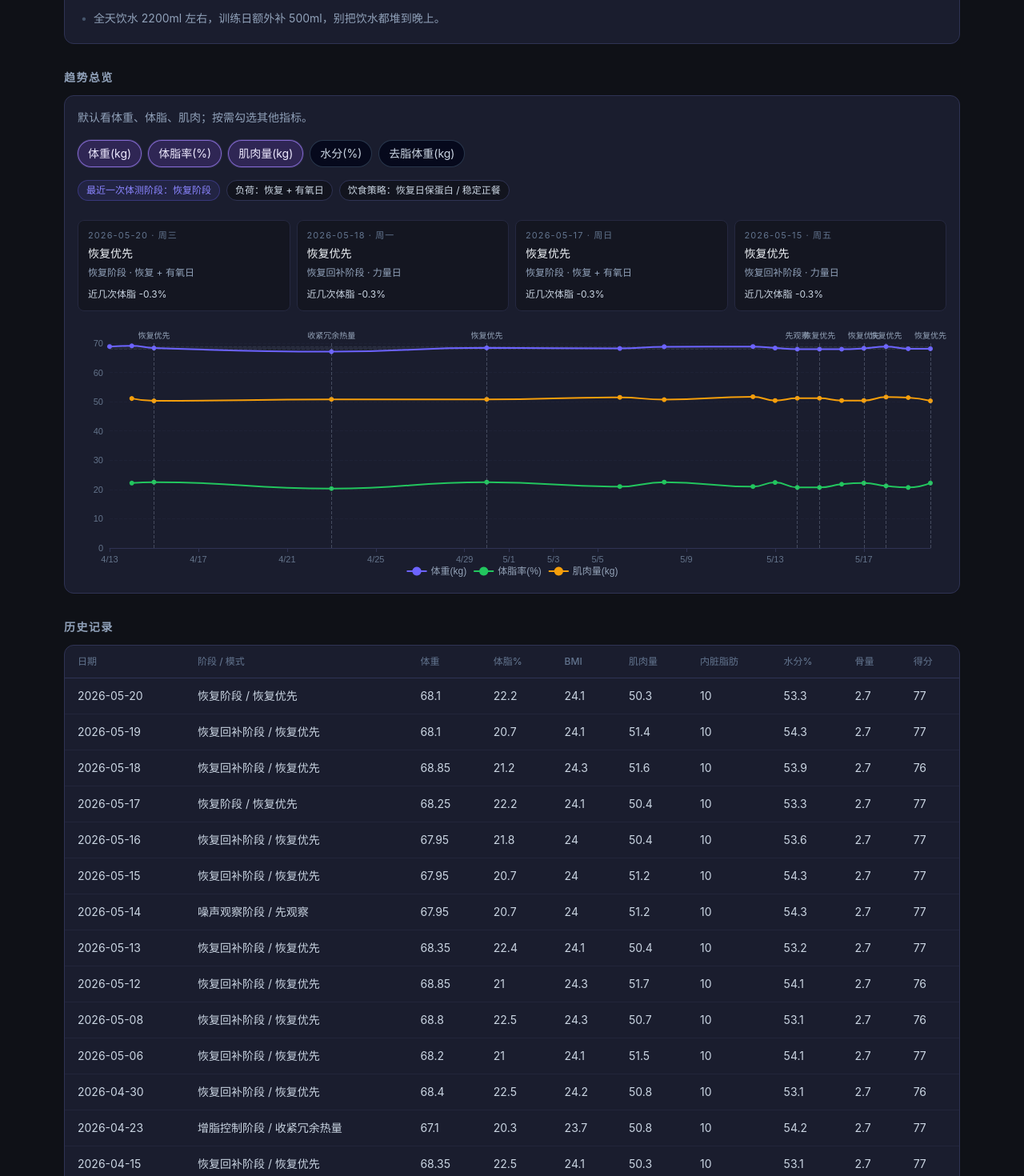
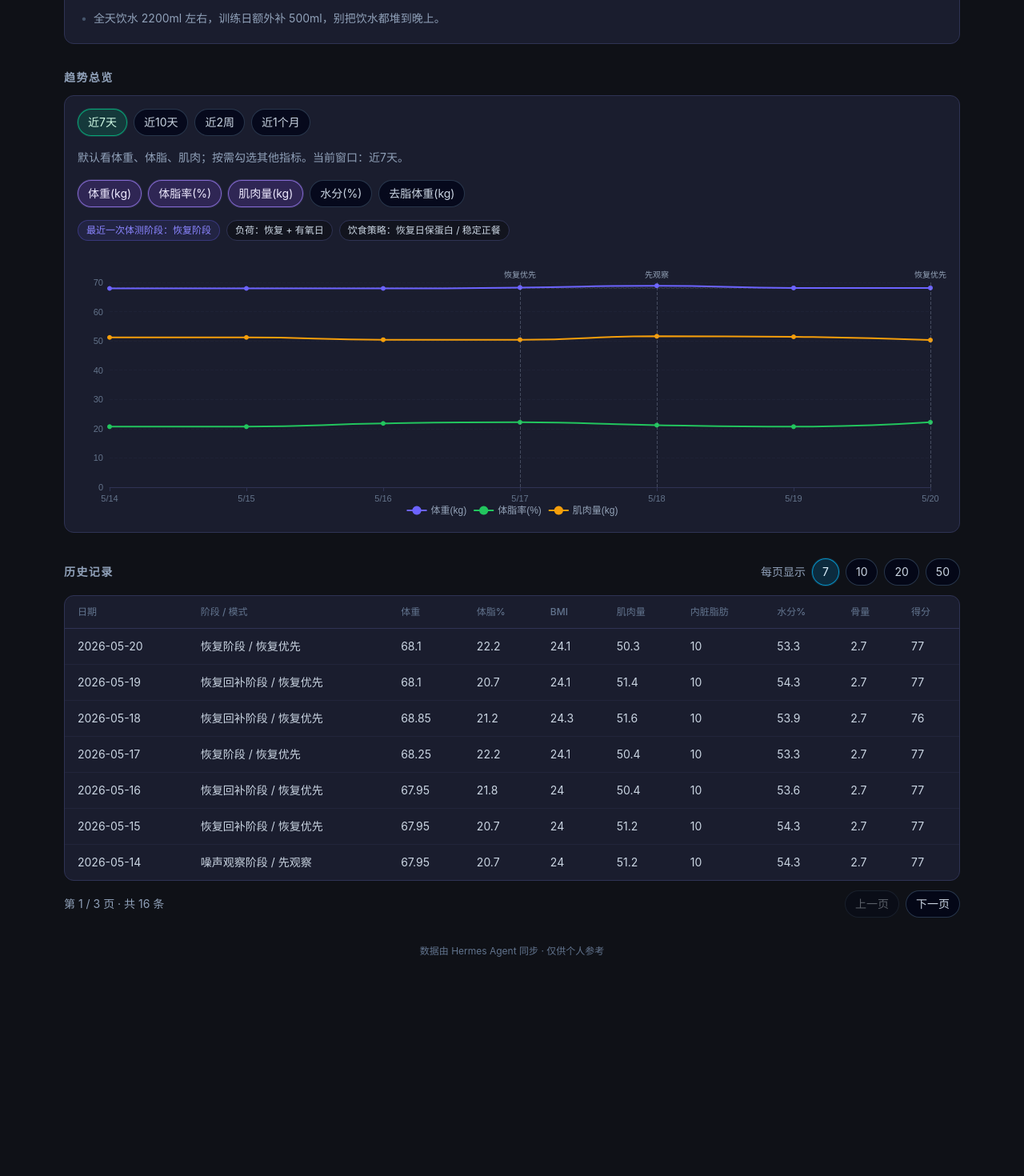
Before and after one commit to hc-xshh/body-dashboard, a React (Vite) app: page / in a window 1280 px wide. Shown: the part 5160-6630 px from the top of the page at 80% size. After the commit the page ends 6399 px from the top, so only its background shows below. Built offline with nearby package versions, Linux system fonts and the light colour scheme.

Commit message:
feat: add trend windows and paginated history

```diff
--- a/src/App.jsx
+++ b/src/App.jsx
@@ -12,7 +12,14 @@ import {
 } from './utils/healthAnalysis'
 import { analyzeBodySignals } from './utils/rulesEngine'
 import { getTrainingContext } from './utils/trainingContext'
-import { getMeasurementOverview, getWeightPresentation } from './utils/dashboardState'
+import {
+  getMeasurementOverview,
+  getMeasurementsWithinDays,
+  getWeightPresentation,
+  HISTORY_PAGE_SIZE_OPTIONS,
+  paginateMeasurements,
+  TREND_RANGE_OPTIONS,
+} from './utils/dashboardState'
 import {
   getDietPlan,
   getSkincarePlan,
@@ -118,6 +125,9 @@ export default function App() {
 
   const skincarePlan = getSkincarePlan(todayLabel)
   const [selectedTrendMetricKeys, setSelectedTrendMetricKeys] = useState(DEFAULT_TREND_METRIC_KEYS)
+  const [selectedTrendRangeDays, setSelectedTrendRangeDays] = useState(TREND_RANGE_OPTIONS[0].days)
+  const [historyPageSize, setHistoryPageSize] = useState(HISTORY_PAGE_SIZE_OPTIONS[0])
+  const [historyPage, setHistoryPage] = useState(1)
   const trainingPlan = getTrainingPlan(todayLabel)
   const skincareItems = [
     {
@@ -150,6 +160,17 @@ export default function App() {
   const trendSelectorItems = useMemo(
     () => getMetricSelectorItems(trendMetrics, selectedTrendMetricKeys),
     [selectedTrendMetricKeys],
+  )
+  const filteredTrendMeasurements = useMemo(
+    () => getMeasurementsWithinDays(sorted, {
+      latestDate: latest.date,
+      days: selectedTrendRangeDays,
+    }),
+    [latest.date, selectedTrendRangeDays, sorted],
+  )
+  const paginatedHistory = useMemo(
+    () => paginateMeasurements(sorted, { page: historyPage, pageSize: historyPageSize }),
+    [historyPage, historyPageSize, sorted],
   )
   const weightPresentation = getWeightPresentation(sorted)
   const trainingReminders = getTrainingReadingReminders(todayLabel, trainingPlan.badge)
@@ -293,8 +314,28 @@ export default function App() {
         <section id="story-trend" className="scroll-mt-24">
           <h2 className="text-sm font-semibold text-slate-400 uppercase tracking-widest mb-3">趋势总览</h2>
           <div className="bg-dark-800 rounded-xl p-4 border border-dark-600">
+            <div className="mb-4 flex flex-wrap items-center gap-2">
+              {TREND_RANGE_OPTIONS.map((option) => {
+                const selected = selectedTrendRangeDays === option.days
+                return (
+                  <button
+                    key={option.days}
+                    type="button"
+                    onClick={() => setSelectedTrendRangeDays(option.days)}
+                    className={[
+                      'rounded-full border px-3 py-1.5 text-xs transition sm:text-sm',
+                      selected
+                        ? 'border-emerald-400/70 bg-emerald-500/18 text-emerald-100 shadow-[0_0_0_1px_rgba(52,211,153,0.16)]'
+                        : 'border-slate-700/80 bg-slate-950/80 text-slate-300 hover:border-emerald-400/35 hover:text-slate-100',
+                    ].join(' ')}
+                  >
+                    {option.label}
+                  </button>
+                )
+              })}
+            </div>
             <p className="mb-4 text-sm leading-relaxed text-slate-400">
-              默认看体重、体脂、肌肉；按需勾选其他指标。
+              默认看体重、体脂、肌肉；按需勾选其他指标。当前窗口：{TREND_RANGE_OPTIONS.find(option => option.days === selectedTrendRangeDays)?.label ?? '近7天'}。
             </p>
             <div className="mb-4 flex flex-wrap gap-2">
               {trendSelectorItems.map((item) => (
@@ -319,12 +360,44 @@ export default function App() {
                 </button>
               ))}
             </div>
-            <TrendChart data={measurements} metrics={selectedTrendMetrics} />
+            <TrendChart
+              data={filteredTrendMeasurements}
+              metrics={selectedTrendMetrics}
+              rangeLabel={TREND_RANGE_OPTIONS.find(option => option.days === selectedTrendRangeDays)?.label ?? '近7天'}
+            />
           </div>
         </section>
 
         <section className="scroll-mt-24">
-          <h2 className="text-sm font-semibold text-slate-400 uppercase tracking-widest mb-3">历史记录</h2>
+          <div className="mb-3 flex flex-col gap-3 sm:flex-row sm:items-center sm:justify-between">
+            <h2 className="text-sm font-semibold uppercase tracking-widest text-slate-400">历史记录</h2>
+            <div className="flex flex-wrap items-center gap-2 text-xs text-slate-400 sm:text-sm">
+              <span>每页显示</span>
+              <div className="flex flex-wrap gap-2">
+                {HISTORY_PAGE_SIZE_OPTIONS.map((size) => {
+                  const selected = historyPageSize === size
+                  return (
+                    <button
+                      key={size}
+                      type="button"
+                      onClick={() => {
+                        setHistoryPageSize(size)
+                        setHistoryPage(1)
+                      }}
+                      className={[
+                        'rounded-full border px-3 py-1.5 transition',
+                        selected
+                          ? 'border-sky-400/70 bg-sky-500/18 text-sky-100 shadow-[0_0_0_1px_rgba(56,189,248,0.16)]'
+                          : 'border-slate-700/80 bg-slate-950/80 text-slate-300 hover:border-sky-400/35 hover:text-slate-100',
+                      ].join(' ')}
+                    >
+                      {size}
+                    </button>
+                  )
+                })}
+              </div>
+            </div>
+          </div>
           <div className="overflow-x-auto rounded-xl border border-dark-600 bg-dark-800">
             <table className="w-full min-w-[760px] text-sm">
               <thead>
@@ -335,7 +408,7 @@ export default function App() {
                 </tr>
               </thead>
               <tbody>
-                {sorted.map((row) => {
+                {paginatedHistory.items.map((row) => {
                   const decision = historyDecisionMap.get(row.date)
                   return (
                     <tr key={`${row.date}-${row.time ?? ''}`} className="border-b border-dark-700/70 last:border-b-0">
@@ -355,6 +428,29 @@ export default function App() {
               </tbody>
             </table>
           </div>
+          <div className="mt-3 flex flex-col gap-2 text-xs text-slate-400 sm:flex-row sm:items-center sm:justify-between sm:text-sm">
+            <span>
+              第 {paginatedHistory.page} / {paginatedHistory.totalPages} 页 · 共 {paginatedHistory.totalItems} 条
+            </span>
+            <div className="flex gap-2">
+              <button
+                type="button"
+                onClick={() => setHistoryPage((current) => Math.max(1, current - 1))}
+                disabled={!paginatedHistory.hasPreviousPage}
+                className="rounded-full border border-slate-700/80 bg-slate-950/80 px-3 py-1.5 text-slate-300 transition enabled:hover:border-slate-500 enabled:hover:text-slate-100 disabled:cursor-not-allowed disabled:opacity-40"
+              >
+                上一页
+              </button>
+              <button
+                type="button"
+                onClick={() => setHistoryPage((current) => current + 1)}
+                disabled={!paginatedHistory.hasNextPage}
+                className="rounded-full border border-slate-700/80 bg-slate-950/80 px-3 py-1.5 text-slate-300 transition enabled:hover:border-slate-500 enabled:hover:text-slate-100 disabled:cursor-not-allowed disabled:opacity-40"
+              >
+                下一页
+              </button>
+            </div>
+          </div>
         </section>
 
         <footer className="pb-3 text-center text-xs leading-relaxed text-slate-500 sm:pb-4">
--- a/src/components/TrendChart.jsx
+++ b/src/components/TrendChart.jsx
@@ -49,7 +49,7 @@ function computeBaselineBand(data, metricKey, minSamples = 4) {
   }
 }
 
-export default function TrendChart({ data, metrics }) {
+export default function TrendChart({ data, metrics, rangeLabel = '近7天' }) {
   const colors = ['#6c63ff', '#22c55e', '#f59e0b', '#ef4444', '#38bdf8']
   const layout = getTrendChartLayout(typeof window === 'undefined' ? 1280 : window.innerWidth)
 
@@ -57,6 +57,14 @@ export default function TrendChart({ data, metrics }) {
     return (
       <div className="rounded-xl border border-dashed border-dark-600 bg-dark-900/45 px-4 py-8 text-center text-sm leading-relaxed text-slate-400">
         当前未选择任何指标，图表留空。勾选上方指标后再看趋势线。
+      </div>
+    )
+  }
+
+  if (!data.length) {
+    return (
+      <div className="rounded-xl border border-dashed border-dark-600 bg-dark-900/45 px-4 py-8 text-center text-sm leading-relaxed text-slate-400">
+        {rangeLabel}内暂无可用样本，先保留空图；切换更长时间范围后再看趋势。
       </div>
     )
   }
@@ -70,7 +78,6 @@ export default function TrendChart({ data, metrics }) {
     const prev = list[index - 1]
     return item.primaryMode !== prev.primaryMode || item.stageLabel !== prev.stageLabel
   })
-  const recentChangeEvents = changeEvents.slice(-4).reverse()
 
   // Earliest/latest date range for band overlay
   const dates = data.filter(d => d.date).map(d => d.date).sort()
@@ -210,21 +217,6 @@ export default function TrendChart({ data, metrics }) {
           <p className="text-sm leading-relaxed text-slate-300">
             {latestDecisionDisplay?.compactSummary ?? latestDecision.summary}
           </p>
-
-          {!!recentChangeEvents.length && (
-            <div className="hidden gap-2 sm:grid sm:grid-cols-2 xl:grid-cols-4">
-              {recentChangeEvents.map(event => (
-                <div key={`${event.date}-${event.primaryMode}`} className="rounded-lg border border-dark-700 bg-dark-900/55 px-3 py-2.5">
-                  <div className="text-[11px] uppercase tracking-widest text-slate-500">{event.date} · {event.weekday}</div>
-                  <div className="mt-1 text-sm font-medium text-slate-100">{event.badge}</div>
-                  <div className="mt-1 text-xs leading-relaxed text-slate-400">{event.stageLabel} · {event.trainingLoadLabel}</div>
-                  {(event.trendText || event.riskText) && (
-                    <p className="mt-2 text-xs leading-relaxed text-slate-300">{event.trendText ?? event.riskText}</p>
-                  )}
-                </div>
-              ))}
-            </div>
-          )}
         </div>
       )}
 
--- a/src/utils/dashboardState.js
+++ b/src/utils/dashboardState.js
@@ -14,6 +14,15 @@ function differenceInDays(laterDate, earlierDate) {
   const earlierUtc = Date.UTC(earlier.year, earlier.month - 1, earlier.day)
   return Math.floor((laterUtc - earlierUtc) / 86400000)
 }
+
+export const TREND_RANGE_OPTIONS = [
+  { label: '近7天', days: 7 },
+  { label: '近10天', days: 10 },
+  { label: '近2周', days: 14 },
+  { label: '近1个月', days: 30 },
+]
+
+export const HISTORY_PAGE_SIZE_OPTIONS = [7, 10, 20, 50]
 
 function formatWeightNumber(value, digits = 2) {
   return Number(value).toFixed(digits)
@@ -124,6 +133,46 @@ export function getWeightPresentation(measurements = [], options = {}) {
   }
 }
 
+export function getMeasurementsWithinDays(measurements = [], options = {}) {
+  const {
+    latestDate = measurements[0]?.date ?? null,
+    days = 7,
+  } = options
+
+  if (!latestDate || !Number.isFinite(days) || days <= 0) return []
+
+  return measurements.filter((record) => {
+    const diff = differenceInDays(latestDate, record?.date)
+    return diff != null && diff >= 0 && diff < days
+  })
+}
+
+export function paginateMeasurements(measurements = [], options = {}) {
+  const {
+    page = 1,
+    pageSize = HISTORY_PAGE_SIZE_OPTIONS[0],
+  } = options
+
+  const normalizedPageSize = Number.isFinite(pageSize) && pageSize > 0
+    ? Math.floor(pageSize)
+    : HISTORY_PAGE_SIZE_OPTIONS[0]
+
+  const totalPages = Math.max(1, Math.ceil(measurements.length / normalizedPageSize))
+  const normalizedPage = Math.min(Math.max(1, Math.floor(page)), totalPages)
+  const start = (normalizedPage - 1) * normalizedPageSize
+  const items = measurements.slice(start, start + normalizedPageSize)
+
+  return {
+    items,
+    page: normalizedPage,
+    pageSize: normalizedPageSize,
+    totalItems: measurements.length,
+    totalPages,
+    hasPreviousPage: normalizedPage > 1,
+    hasNextPage: normalizedPage < totalPages,
+  }
+}
+
 export function getMeasurementOverview(measurements = [], todayDate) {
   const sorted = [...measurements].sort((a, b) => b.date.localeCompare(a.date))
   const latest = sorted[0] ?? null
```
Also changed, not shown: 1 other file (tests, documents, lock files or other folders).
